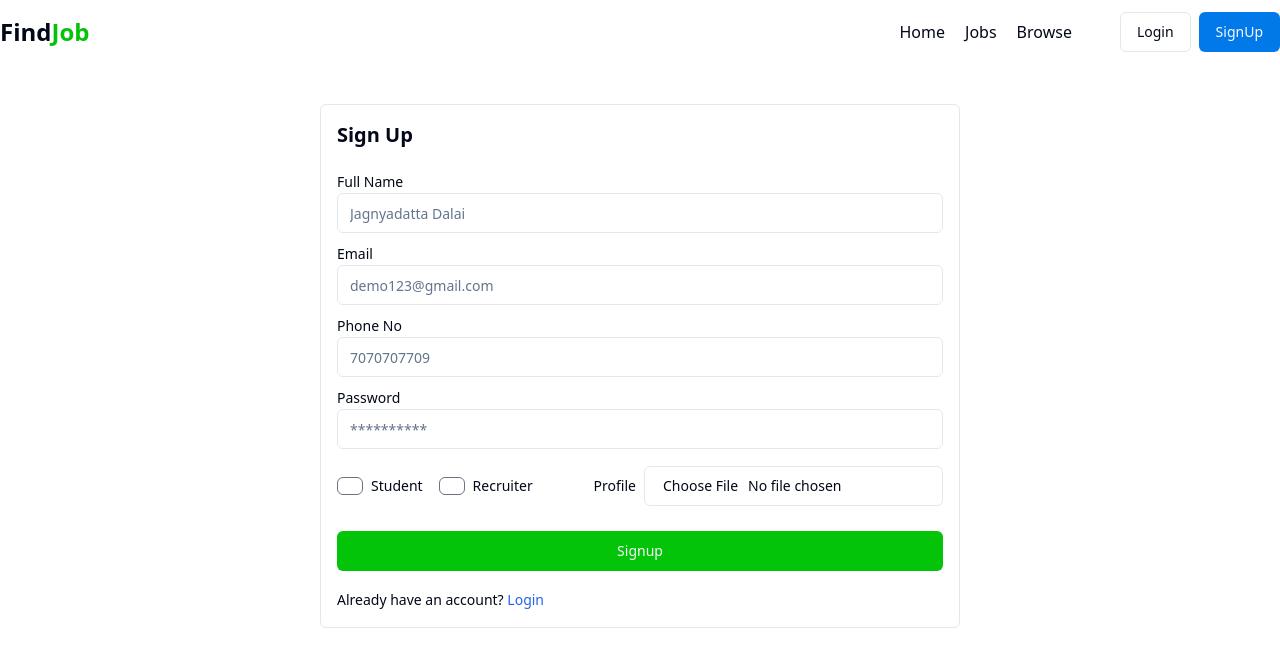
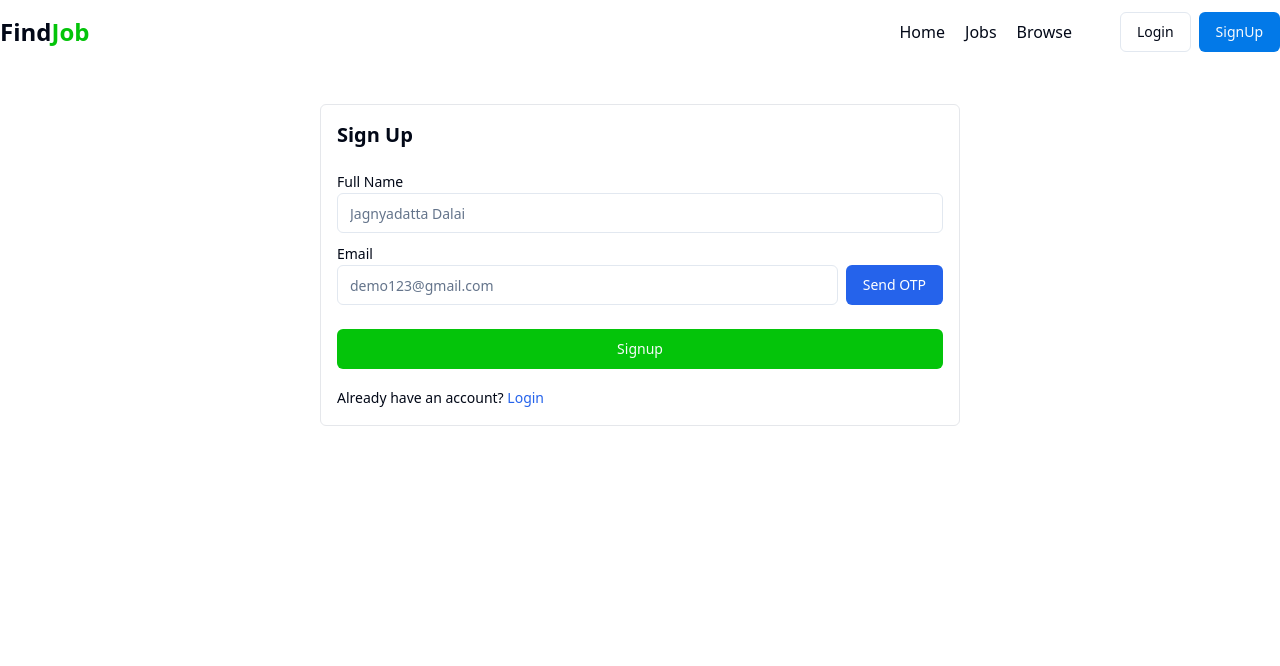
Before and after one commit to jagnyadatta/Find-Jobs, a React (Vite) app in the folder frontend/: page /signup in a window 1280 px wide. Shown: the top 666 px of the page. Built offline with nearby package versions, Linux system fonts and the light colour scheme.

Commit message:
just checking again

```diff
--- a/frontend/src/components/auth/Signup.jsx
+++ b/frontend/src/components/auth/Signup.jsx
@@ -1,4 +1,4 @@
-import React, { useState, useEffect } from "react";
+import React, { useEffect, useState } from "react";
 import Navbar from "../shared/Navbar";
 import { Label } from "../ui/label";
 import { Input } from "../ui/input";
@@ -20,9 +20,10 @@ const Signup = () => {
     password: "",
     role: "",
     file: "",
-    otp: "", // State for OTP
+    otp: "", // State for OTP input
   });
-  const [isOTPRequested, setIsOTPRequested] = useState(false); // State to check if OTP has been sent
+  const [isOTPRequested, setIsOTPRequested] = useState(false); // State to track OTP request
+  const [isOTPVerified, setIsOTPVerified] = useState(false); // State to track OTP verification
   const { loading, user } = useSelector((store) => store.auth);
   const navigate = useNavigate();
   const dispatch = useDispatch();
@@ -30,21 +31,21 @@ const Signup = () => {
   const changeEventHandler = (e) => {
     setInput({ ...input, [e.target.name]: e.target.value });
   };
+
   const changeFileHandler = (e) => {
     setInput({ ...input, file: e.target.files?.[0] });
   };
 
-  // Submit form to send OTP first
-  const submitHandler = async (e) => {
+  // Function to send OTP to email
+  const sendOTPHandler = async (e) => {
     e.preventDefault();
     if (!input.email.endsWith("@gmail.com")) {
       toast.error("Only @gmail.com email addresses are allowed.");
-      return; // Stop form submission if validation fails
+      return; // Stop if email is not Gmail
     }
 
     try {
       dispatch(setLoading(true));
-      // First, request OTP for the email
       const otpRes = await axios.post(
         `${OTP_API_END_POINT}/send-otp`,
         { email: input.email }
@@ -63,20 +64,37 @@ const Signup = () => {
     }
   };
 
-  // Verify OTP and complete registration
+  // Function to verify OTP
   const verifyOTPHandler = async (e) => {
     e.preventDefault();
 
     try {
       dispatch(setLoading(true));
-      // Send OTP for verification
       const verifyRes = await axios.post(
         `${OTP_API_END_POINT}/verify-otp`,
         { email: input.email, otp: input.otp }
       );
 
       if (verifyRes.data.success) {
-        // If OTP is verified successfully, register the user
+        setIsOTPVerified(true); // Mark OTP as verified
+        toast.success("OTP verified successfully. You can now fill the form.");
+      } else {
+        toast.error("Invalid OTP. Please try again.");
+      }
+    } catch (error) {
+      toast.error(error.response?.data?.message || "An error occurred.");
+    } finally {
+      dispatch(setLoading(false));
+    }
+  };
+
+  // Submit form after OTP verification
+  const submitHandler = async (e) => {
+    e.preventDefault();
+    if (!isOTPVerified) {
+      toast.error("Please verify the OTP first.");
+      return;
+    }
     const formData = new FormData();
     formData.append("fullname", input.fullname);
     formData.append("email", input.email);
@@ -86,24 +104,20 @@ const Signup = () => {
     if (input.file) {
       formData.append("file", input.file);
     }
-
-        // Register the user
+    try {
+      dispatch(setLoading(true));
       const res = await axios.post(`${USER_API_END_POINT}/register`, formData, {
         headers: {
           "Content-Type": "multipart/form-data",
         },
         withCredentials: true,
       });
-
       if (res.data.success) {
         navigate("/login");
         toast.success(res.data.message);
       }
-      } else {
-        toast.error("Invalid OTP. Please try again.");
-      }
     } catch (error) {
-      toast.error(error.response?.data?.message || "An error occurred.");
+      toast.error(error.response.data.message);
     } finally {
       dispatch(setLoading(false));
     }
@@ -120,13 +134,11 @@ const Signup = () => {
       <Navbar />
       <div className="flex items-center justify-center max-w-7xl mx-auto">
         <form
-          onSubmit={isOTPRequested ? verifyOTPHandler : submitHandler}
+          onSubmit={submitHandler}
           className="w-1/2 border border-gray-200 rounded-md p-4 my-10"
         >
           <h1 className="font-bold text-xl mb-5">Sign Up</h1>
 
-          {!isOTPRequested ? (
-            <>
           <div className="my-2">
             <Label>Full Name</Label>
             <Input
@@ -137,16 +149,53 @@ const Signup = () => {
               placeholder="Jagnyadatta Dalai"
             />
           </div>
+
           <div className="my-2">
             <Label>Email</Label>
+            <div className="flex items-center">
               <Input
                 type="email"
                 value={input.email}
                 name="email"
                 onChange={changeEventHandler}
                 placeholder="demo123@gmail.com"
+                className="flex-1"
               />
+              <Button
+                type="button"
+                onClick={sendOTPHandler}
+                className="ml-2 bg-blue-600 text-white"
+              >
+                Send OTP
+              </Button>
             </div>
+          </div>
+
+          {isOTPRequested && (
+            <div className="my-2">
+              <Label>Enter OTP</Label>
+              <div className="flex items-center">
+                <Input
+                  type="text"
+                  value={input.otp}
+                  name="otp"
+                  onChange={changeEventHandler}
+                  placeholder="Enter OTP"
+                  className="flex-1"
+                />
+                <Button
+                  type="button"
+                  onClick={verifyOTPHandler}
+                  className="ml-2 bg-green-600 text-white"
+                >
+                  Verify OTP
+                </Button>
+              </div>
+            </div>
+          )}
+
+          {isOTPVerified && (
+            <>
               <div className="my-2">
                 <Label>Phone No</Label>
                 <Input
@@ -203,19 +252,6 @@ const Signup = () => {
                 </div>
               </div>
             </>
-          ) : (
-            <>
-              <div className="my-2">
-                <Label>Enter OTP</Label>
-                <Input
-                  type="text"
-                  value={input.otp}
-                  name="otp"
-                  onChange={changeEventHandler}
-                  placeholder="Enter OTP"
-                />
-              </div>
-            </>
           )}
 
           {loading ? (
@@ -227,9 +263,10 @@ const Signup = () => {
               type="submit"
               className="w-full my-4 bg-[#04c40a] hover:bg-[#2a8212] outline:none"
             >
-              {isOTPRequested ? "Verify OTP" : "Signup"}
+              Signup
             </Button>
           )}
+
           <span className="text-sm">
             Already have an account?{" "}
             <Link to="/login" className="text-blue-600">
```
Lines whose indentation alone changed are shown as unchanged.
